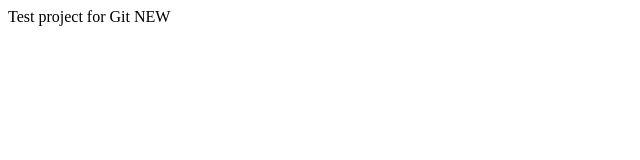
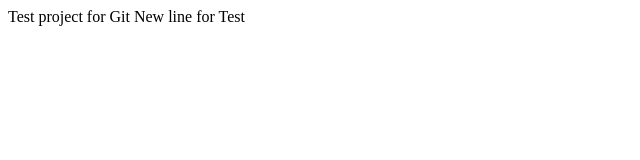
Before and after one commit to Pakamendoza/puntogit, a plain HTML site: page index.html in a window 1280 px wide. Shown: the full height of the page, 0-640 px from the left. Drawn offline with Linux system fonts and the light colour scheme.

Commit message:
New Line

```diff
--- a/index.html
+++ b/index.html
@@ -6,6 +6,8 @@
     <title>Document</title>
 </head>
 <body>
-    Test project for Git NEW
+    Test project for Git
+    New line for Test
+
 </body>
 </html>
```
